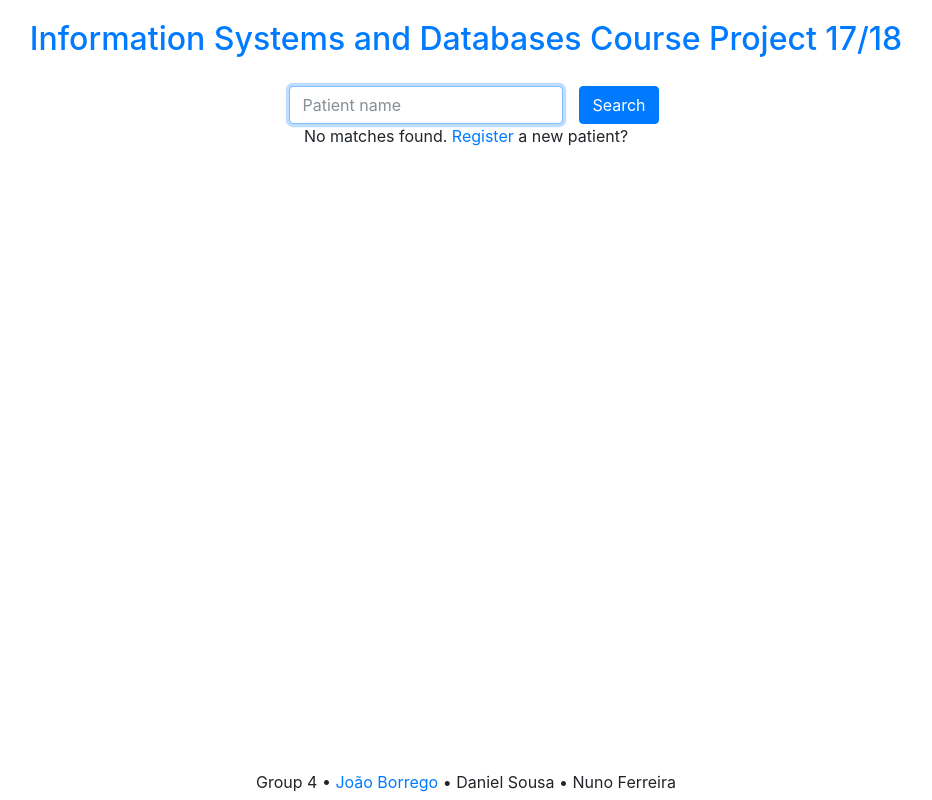
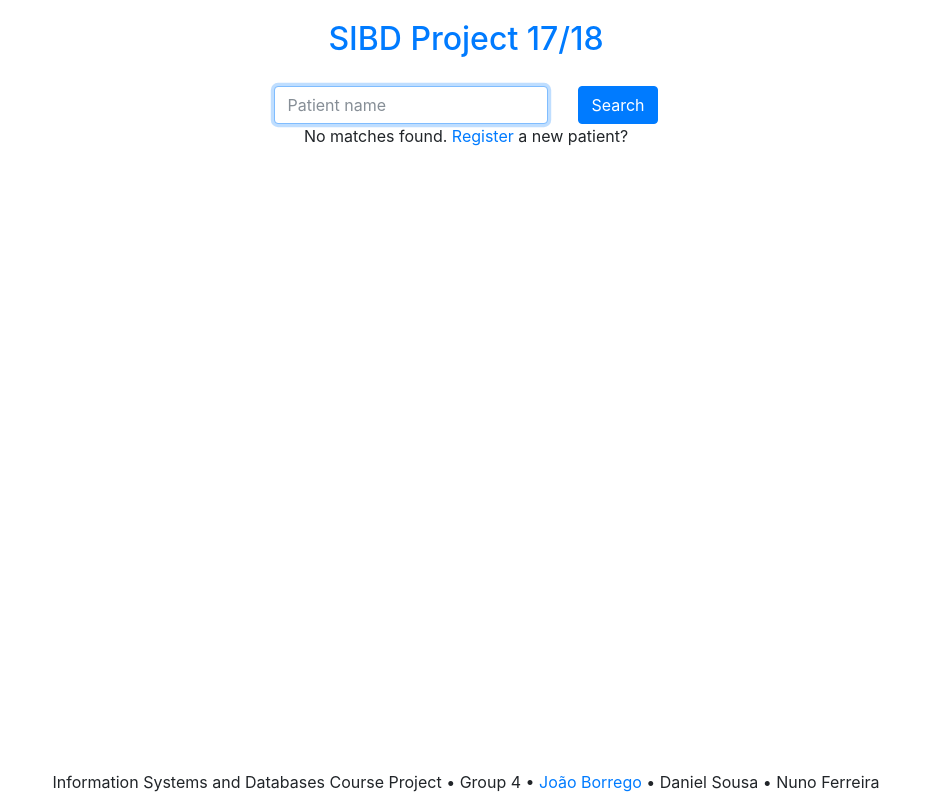
Before and after one commit to jsbruglie/sibd, a PHP site: page /html/index.php in a window 1280 px wide. Shown: the whole page, without its empty margins (174-1106 px from the left). Run offline with PHP 8.4, Linux system fonts and the light colour scheme; data that the repository does not hold is empty; some libraries are stand-ins or nearby versions.

Commit message:
fix layout issues

```diff
--- a/delivery3/templates/footer.php
+++ b/delivery3/templates/footer.php
@@ -2,7 +2,11 @@
             </div>
 
             <div id="bottom">
-                Group 4 • <a href="https://github.com/jsbruglie/">João Borrego</a> • Daniel Sousa • Nuno Ferreira
+                Information Systems and Databases Course Project
+                • Group 4
+                • <a href="https://github.com/jsbruglie/">João Borrego</a>
+                • Daniel Sousa
+                • Nuno Ferreira
             </div>
 
         </div>
--- a/delivery3/templates/header.php
+++ b/delivery3/templates/header.php
@@ -30,7 +30,7 @@
 
             <div id="top">
                 <div class="container-fluid">
-                    <h2><a href="index.php" style="text-decoration: none">Information Systems and Databases Course Project 17/18</a></h2>
+                    <h2><a href="index.php" style="text-decoration: none">SIBD Project 17/18</a></h2>
                 </div>
             </div>
 
--- a/delivery3/templates/patient_search_form.php
+++ b/delivery3/templates/patient_search_form.php
@@ -1,10 +1,15 @@
 <form class="form-inline justify-content-center" action="" method="post">
-    <div class="form-group mx-sm-3">
-        <input class="form-control" autofocus name="name" placeholder="Patient name" type="text"
-            <?php if (isset($_POST['name'])) echo 'value="' . $_POST['name'] . '"' ?> />
+    <div class="form-group row">
+        <div class="col">
+            <div class="form-group">
+                <input class="form-control" autofocus name="name" placeholder="Patient name" type="text"
+                    <?php if (isset($_POST['name'])) echo 'value="' . $_POST['name'] . '"' ?> />
+            </div>
+        </div>
+        <div class="col">
+            <button type="submit" class="btn btn-primary">Search</button>
+        </div>
     </div>
-    <button type="submit" class="btn btn-primary">Search</button>
-
 </form>
 
 <?php if (isset($name_err)): ?>
```
